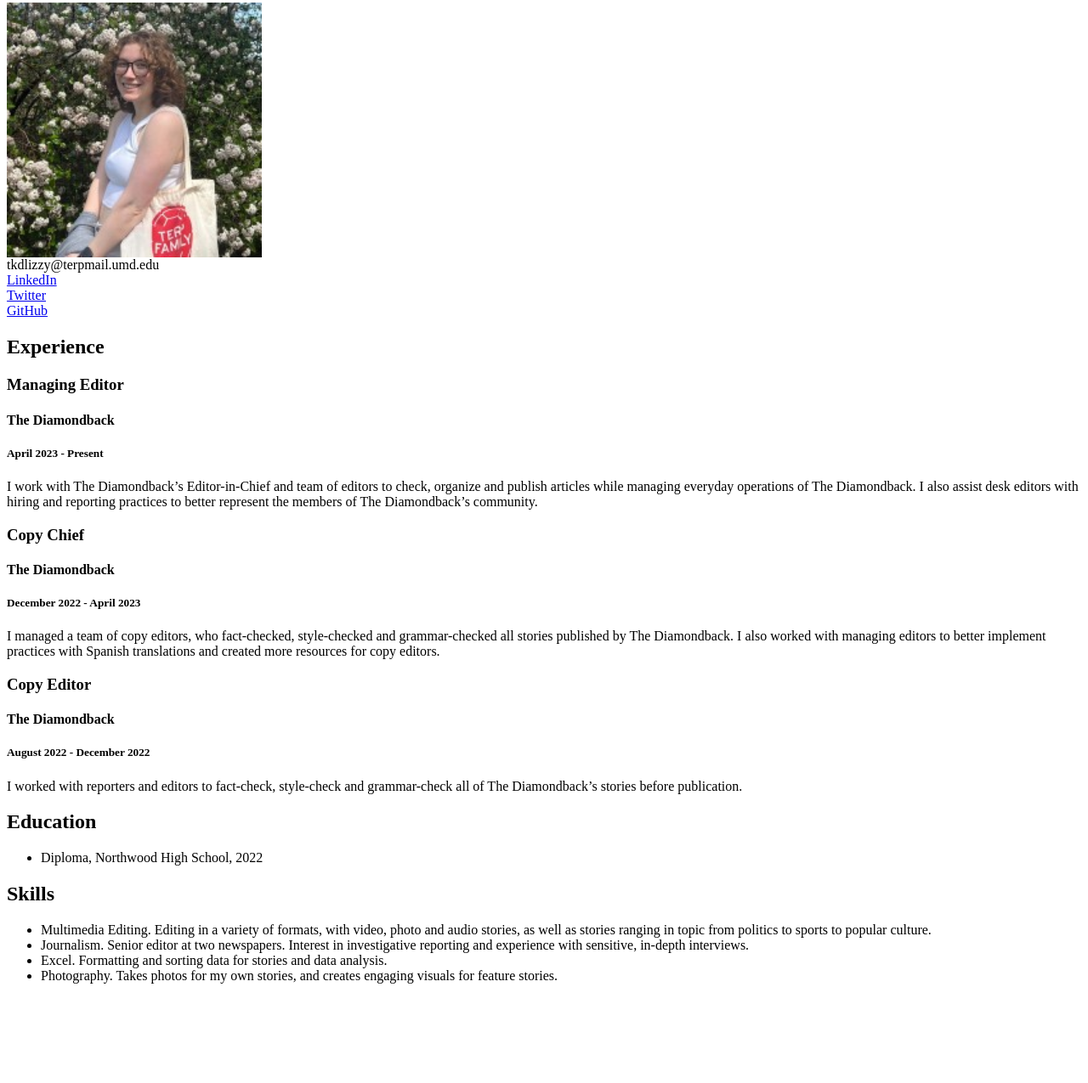
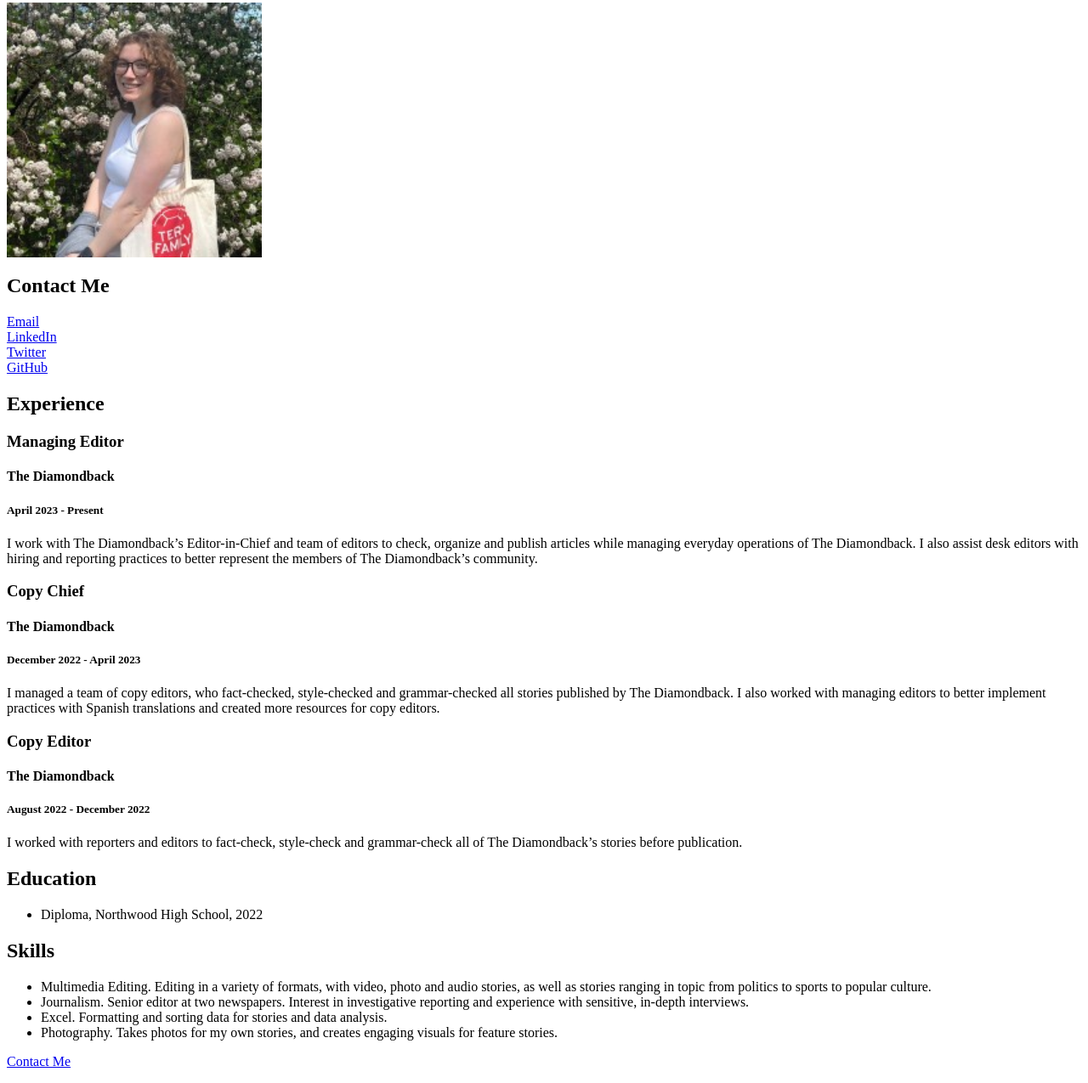
Before and after one commit to elizalspach/Elizabeth-Alspach-JOUR352, a plain HTML site: page resume.html in a window 1280 px wide. Shown: the part 97-1372 px from the top of the page at 85% size. Before the commit the page ends 1271 px from the top, so only its background shows below. Drawn offline with Linux system fonts and the light colour scheme.

Commit message:
Update resume.html

```diff
--- a/resume.html
+++ b/resume.html
@@ -1,4 +1,5 @@
 <html>
+    <!--I built this myself! -->
   <head>
     <title>Elizabeth Alspach Resume</title>
   </head>
@@ -6,8 +7,9 @@
       <h1>Elizabeth Alspach</h1>
         <p><strong>Student Journalist</strong></p>
             <img src="1693683689408.jpg" alt="Elizabeth Alspach headshot." width="300"/>
+      <h2>Contact Me</h2>
       <div id="contact">
-        tkdlizzy@terpmail.umd.edu <br>
+        <a href="mailto:tkdlizzy@terpmail.umd.edu">Email</a><br>
         <a href="https://www.linkedin.com/in/elizabeth-alspach-16a276250/" target="_blank"> LinkedIn </a><br>
         <a href="https://x.com/lalspach03?s=21&t=NeKV4cvtyXZUnFp1pICjRA"target="_blank">Twitter</a><br>
         <a href="https://github.com/elizalspach"target="_blank">GitHub</a><br>
@@ -40,5 +42,7 @@
           <li>Excel. Formatting and sorting data for stories and data analysis.</li>
           <li>Photography. Takes photos for my own stories, and creates engaging visuals for feature stories.</li>
         </ul>
+      <p>
+          <a href="./contact.html">Contact Me</a></p>
   </body>
 </html>
```
